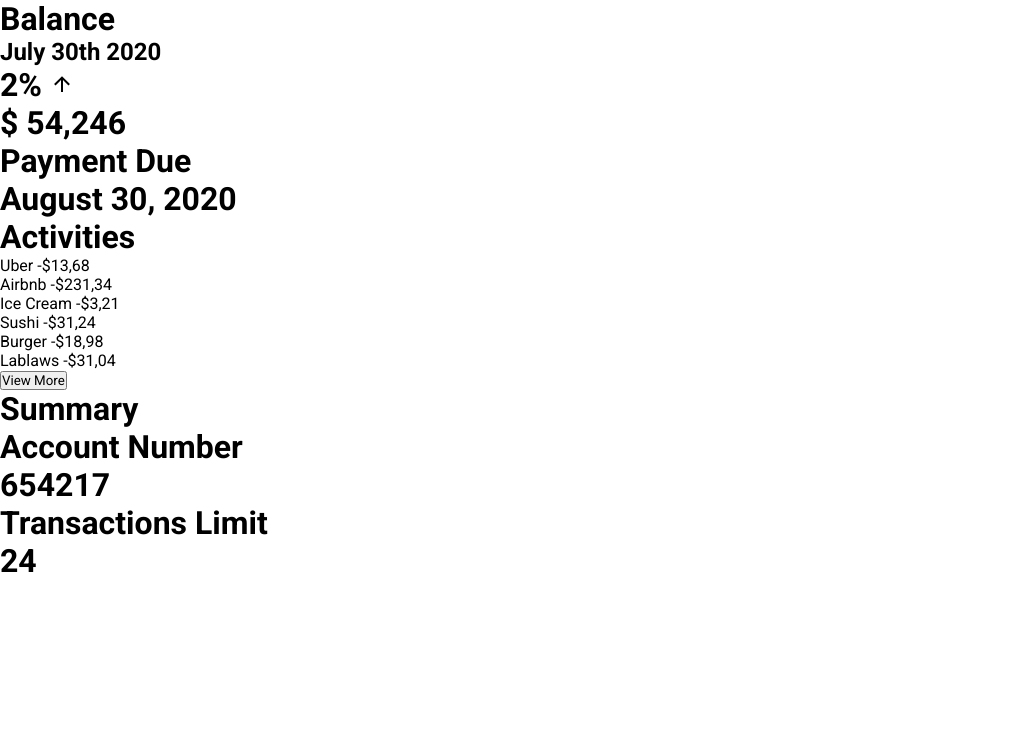
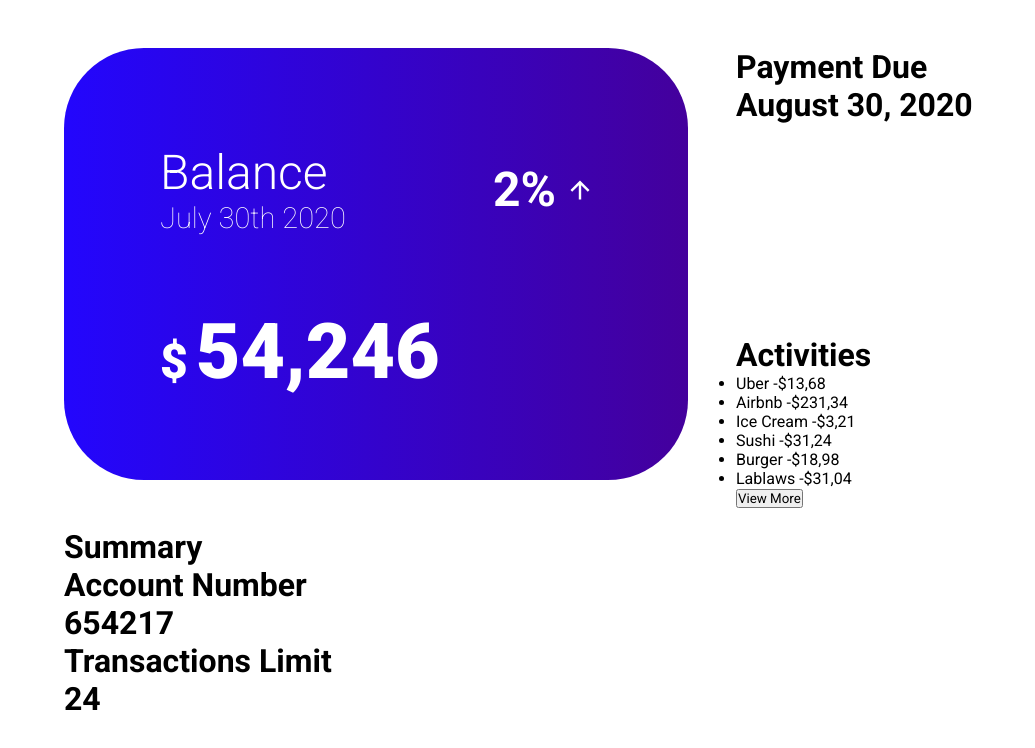
Before and after one commit to boroji/PhotoshopToCSS, a plain HTML site: page index.html in a window 1280 px wide. Shown: the whole page, without its empty margins (0-1035 px from the left). Drawn offline with Linux system fonts and the light colour scheme.

Commit message:
added grid system and finished styling balance card

```diff
--- a/style.css
+++ b/style.css
@@ -1,4 +1,4 @@
-@import url('https://fonts.googleapis.com/css2?family=Roboto:wght@100;300;400;700;900&display=swap');
+@import url('https://fonts.googleapis.com/css2?family=Roboto:wght@100;300;400;500;700;900&display=swap');
 
 * {
     margin: 0;
@@ -11,3 +11,119 @@
 *:after {
     box-sizing: border-box;
 }
+
+:root {
+    /* Color Palette */
+    --primary: #2306fd;
+    --secondary: #1501a7;
+    --text: #5a5580;
+    --negative: #ffffff;
+    --lightGradient: #f5f4ff;
+    --darkGradient: #44009c;
+    /* Typesize */
+    --xl: 77px;
+    --lg: 48px;
+    --md: 29px;
+    --sm: 17px;
+    /* Type Weight */
+    --black: 900;
+    --bold: 700;
+    --medium: 500;
+    --regular: 400;
+    --light: 300;
+    --thin: 100;
+    /* Margin and Padding */
+    --spaceXL: 96px;
+    --spaceLG: 72px;
+    --spaceMD: 48px;
+    --spaceSM: 24px;
+    --spaceXS: 12px;
+    /* Border Radius */
+    --roundLG: 80px;
+    --roundMD: 60px;
+    --roundSM: 40px;
+
+    --minus: -1;
+}
+
+/* (1)- Wrapper */
+.wrapper {
+    width: 1152px;
+    height: 1248px;
+    display: grid;
+    grid: repeat(26, 1fr) / repeat(24, 1fr);
+    margin: var(--spaceMD) auto;
+}
+
+/* (2)- Balance */
+.balance {
+    grid-area: 1 / 1 / span 9 / span 13;
+    background: linear-gradient(90deg, var(--primary), var(--darkGradient));
+    padding: var(--spaceXL);
+    border-radius: var(--roundLG);
+}
+
+.balance h1, .balance h2 {
+    color: var(--negative);
+}
+
+.balance header {
+    display: flex;
+    justify-content: space-between;
+    align-items: center;
+    margin-bottom: var(--spaceLG);
+}
+
+.date h1 {
+    font-size: var(--lg);
+    font-weight: var(--light);
+}
+
+.date h2 {
+    font-size: var(--md);
+    font-weight: var(--thin);
+}
+
+.percentage h1 {
+    font-size: var(--lg);
+    display: flex;
+    justify-content: center;
+    align-items: center;
+}
+
+.percentage h1 svg {
+    margin-left: var(--spaceXS);
+    transform: scale(1.2);
+    transform-origin: center center;
+}
+
+.percentage h1 svg path {
+    fill: var(--negative);
+}
+
+.balance footer h1 {
+    font-weight: var(--black);
+}
+
+.balance footer h1 span:first-child {
+    font-size: var(--lg);
+}
+
+.balance footer h1 span:last-child {
+    font-size: var(--xl);
+}
+
+/* (3)- Summary */
+.summary {
+    grid-area: 11 / 1 / span 16 / span 13;
+}
+
+/* (4)- Payment Due */
+.payment-due {
+    grid-area: 1 / 15 / span 5 / span 10;
+}
+
+/* (5)- Activities */
+.activities {
+    grid-area: 7 / 15 / span 18 / span 10;
+}
```
